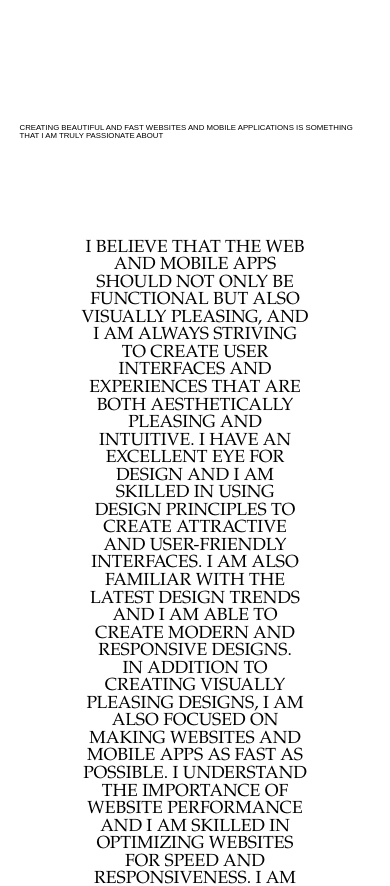
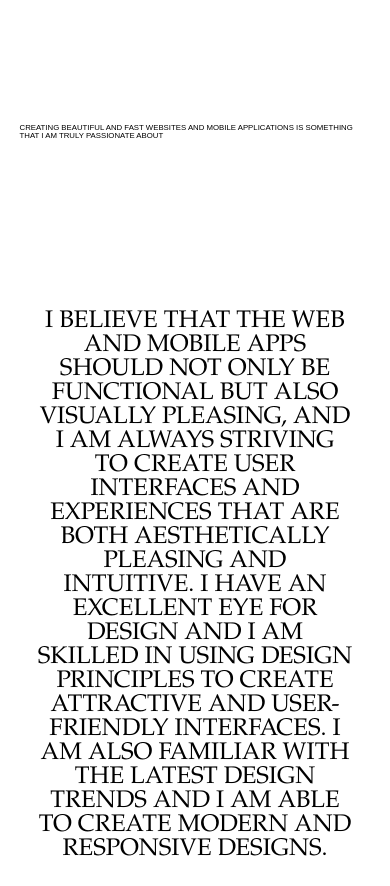
Before and after one commit to enzo-mourany/portfolio-v2, a Next.js app: page /about in a window 390 px wide. Shown: the part 720-1606 px from the top of the page. Built offline with nearby package versions, Linux system fonts and the light colour scheme.

Commit message:
fix: responsive

```diff
--- a/app/about/page.tsx
+++ b/app/about/page.tsx
@@ -1,7 +1,6 @@
 'use client';
 
 import React, { useState } from 'react';
-import { AnimatePresence, motion } from 'framer-motion';
 
 import styles from '../../styles/AboutPage.module.scss';
 import ScrollingText from '../../components/ScrollingText';
--- a/styles/AboutPage.module.scss
+++ b/styles/AboutPage.module.scss
@@ -38,6 +38,13 @@
         flex-direction: column;
         align-items: center;
         margin-bottom: 100px;
+        gap: 300px;
+        @include laptop {
+          gap: 90px;
+        }
+        @include tablet {
+          gap: 70px;
+        }
         h2 {
           font-size: 2vw;
           line-height: 1;
@@ -53,6 +60,10 @@
           text-transform: uppercase;
           text-align: center;
           line-height: 1;
+          @include tablet {
+            width: 90%;
+            font-size: 1.5rem;
+          }
         }
       }
       .about__softskills {
```
